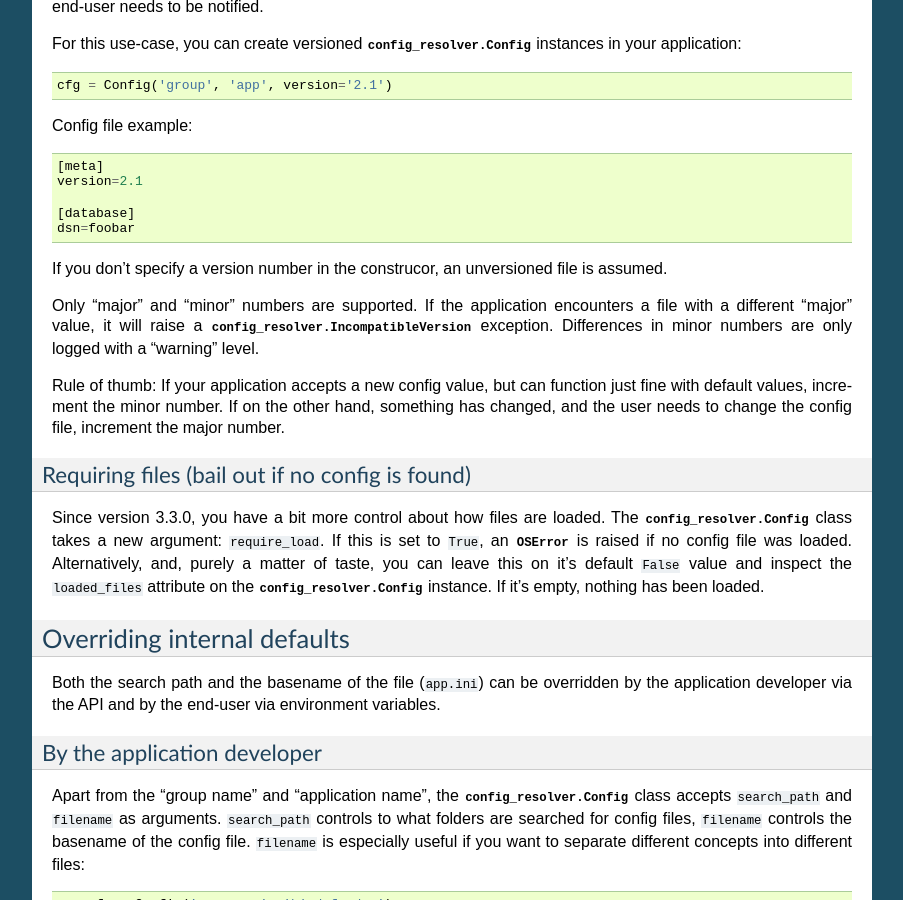
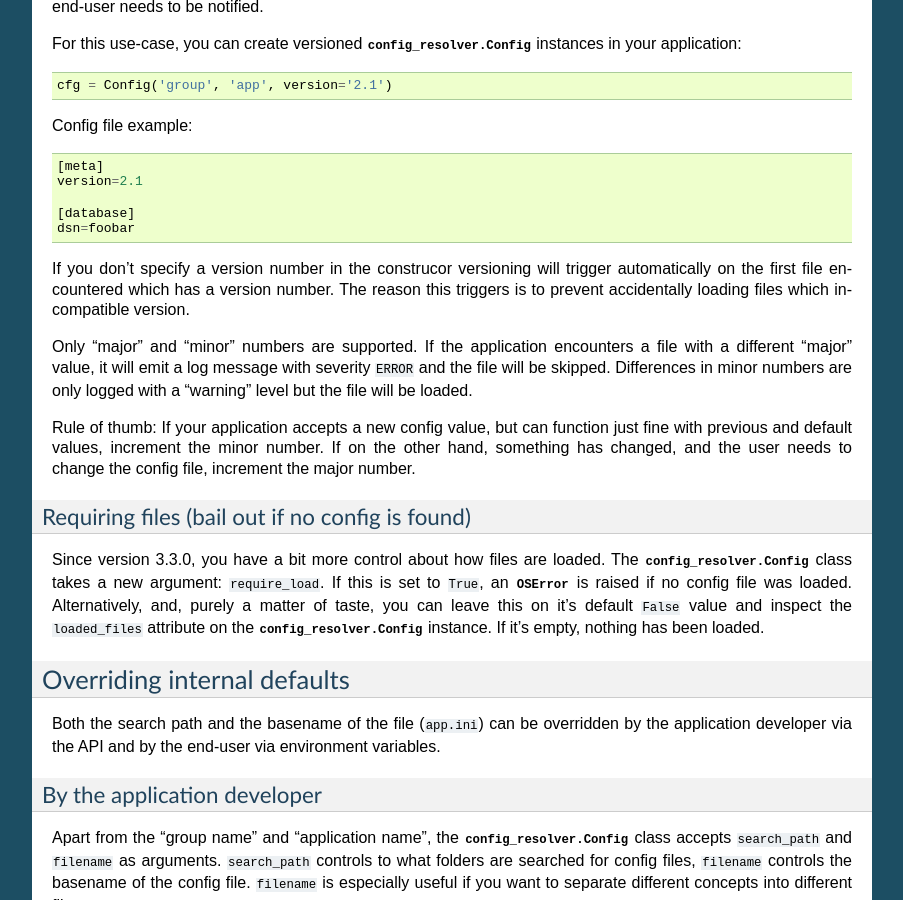
Before and after one commit to exhuma/config_resolver, a Sphinx documentation site: the page built from doc/index.rst, in a window 1280 px wide and 900 px high, scrolled down 2222 px. Shown: the whole window, without its empty margins (198-1101 px from the left). Built offline with Sphinx 7.4.7, drawn with Linux system fonts in a browser that asks for light colours.

Commit message:
Update documentation

```diff
--- a/doc/index.rst
+++ b/doc/index.rst
@@ -98,18 +98,20 @@ Config file example::
     [database]
     dsn=foobar
 
-If you don't specify a version number in the construcor, an unversioned file is
-assumed.
+If you don't specify a version number in the construcor versioning will trigger
+automatically on the first file encountered which has a version number. The
+reason this triggers is to prevent accidentally loading files which
+incompatible version.
 
 Only "major" and "minor" numbers are supported. If the application encounters a
-file with a different "major" value, it will raise a
-:py:class:`config_resolver.IncompatibleVersion` exception. Differences in minor
-numbers are only logged with a "warning" level.
+file with a different "major" value, it will emit a log message with severity
+``ERROR`` and the file will be skipped.  Differences in minor numbers are only
+logged with a "warning" level but the file will be loaded.
 
 Rule of thumb: If your application accepts a new config value, but can function
-just fine with default values, increment the minor number. If on the other
-hand, something has changed, and the user needs to change the config file,
-increment the major number.
+just fine with previous and default values, increment the minor number. If on
+the other hand, something has changed, and the user needs to change the config
+file, increment the major number.
 
 Requiring files (bail out if no config is found)
 ------------------------------------------------
```
Also changed, not shown: config_resolver.py (+4 -4 lines).
